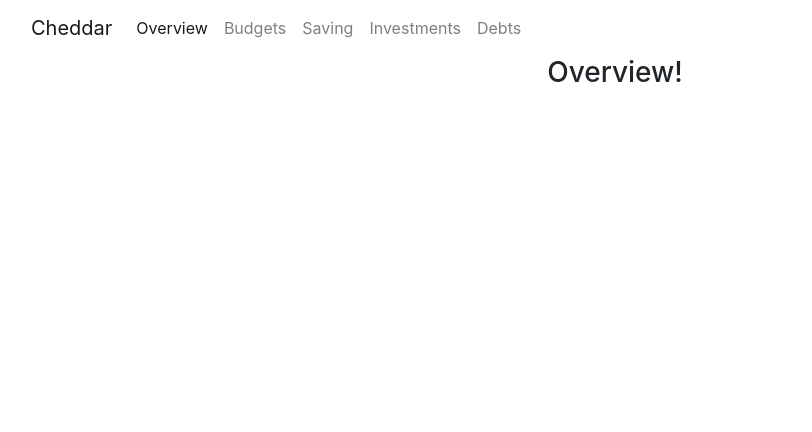
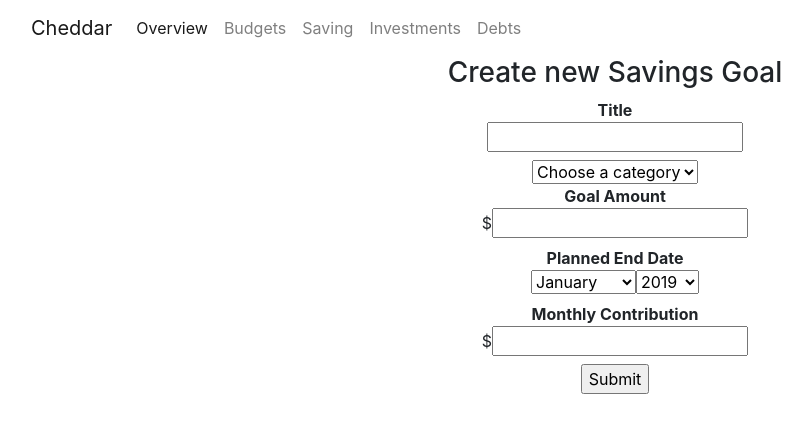
Before and after one commit to jmkoontz/cheddar, a React (Create React App) app in the folder frontend/: page /createsavings in a window 1280 px wide. Before the commit this address led to /. Shown: the top 432 px of the page, without its empty margins (25-837 px from the left). Built offline with nearby package versions, Linux system fonts and the light colour scheme.

Commit message:
Added basic frontend for adding new savings goal

```diff
--- a/frontend/src/components/App.js
+++ b/frontend/src/components/App.js
@@ -3,6 +3,7 @@ import { Route, Switch, Redirect } from "react-router-dom";
 import Header from './header/Header';
 import Overview from './Overview/Overview';
 import Budgets from './Budgets/Budgets';
+import CreateSavings from './Saving/CreateSavings'
 import Saving from './Saving/Saving';
 import Investments from './Investments/Investments';
 import Debts from './Debts/Debts';
@@ -15,6 +16,7 @@ function App() {
       <Switch>
         <Route exact path="/" render={() => <Overview />} />
         <Route path="/budgets" render={() => <Budgets />} />
+        <Route path="/createsavings" render={() => <CreateSavings />} />
         <Route path="/saving" render={() => <Saving />} />
         <Route path="/investments" render={() => <Investments />} />
         <Route path="/debts" render={() => <Debts />} />
--- /dev/null
+++ b/frontend/src/components/Saving/CreateSavings.js
@@ -0,0 +1,84 @@
+import React from 'react';
+
+class CreateSavings extends React.Component {
+  constructor(props){
+    super(props);
+    this.state = {title: '', category: 'Choose a category', goalAmount: '', goalDate: {month: '', year: (new Date()).getFullYear()}, monthlyCont: ''};
+
+    this.handleChange = this.handleChange.bind(this);
+    this.handleSubmit = this.handleSubmit.bind(this);
+  }
+
+  handleChange(event){
+    const target = event.target;
+    const value = target.value;
+    const name = target.name;
+
+    this.setState({[name]: value});
+  }
+
+  handleSubmit(event){
+    alert('A new goal \'' + this.state.title + '\' of $' + this.state.goalAmount + ' was submitted in ' + this.state.category + '\nYou plan to save $' + this.state.monthlyCont + ' a month until ' + this.state.month + ' ' + this.state.year);
+    event.preventDefault();
+  }
+
+  render () {
+    const years = Array.from(new Array(20),(val, index) => index + this.state.goalDate.year);
+    return (
+      <div className="BigDivArea">
+        <h3>Create new Savings Goal</h3>
+        <form onSubmit={this.handleSubmit}>
+        <label>
+          <b>Title</b><br/>
+          <input name="title" type="text" value={this.state.title} onChange={this.handleChange} />
+        </label><br/>
+        <select name="category" value={this.state.category} onChange={this.handleChange}>
+          <option value="Choose a category">Choose a category</option>
+          <option value="grapefruit">Grapefruit</option>
+          <option value="lime">Lime</option>
+          <option value="coconut">Coconut</option>
+          <option value="mango">Mango</option>
+        </select>
+        <br/>
+          <label>
+            <b>Goal Amount</b><br/>$
+            <input name="goalAmount" type="number" value={this.state.goalAmount} onChange={this.handleChange} />
+          </label>
+        <br/>
+        <label>
+        <b>Planned End Date</b><br/>
+        <select name="month" value={this.state.month} onChange={this.handleChange}>
+          <option value="january">January</option>
+          <option value="february">February</option>
+          <option value="march">March</option>
+          <option value="april">April</option>
+          <option value="may">May</option>
+          <option value="june">June</option>
+          <option value="july">July</option>
+          <option value="august">August</option>
+          <option value="september">September</option>
+          <option value="october">October</option>
+          <option value="november">November</option>
+          <option value="december">December</option>
+        </select>
+        <select name="year" value={this.state.year} onChange={this.handleChange}>
+        {
+          years.map((year, index) => {
+            return <option key={`year${index}`} value={year}>{year}</option>
+          })
+        }
+        </select>
+        </label>
+        <br/>
+        <label>
+          <b>Monthly Contribution</b><br/>$
+          <input name="monthlyCont" type="number" value={this.state.monthlyCont} onChange={this.handleChange} />
+        </label>
+        <br/><input type="submit" value="Submit" />
+        </form>
+      </div>
+    );
+  }
+}
+
+export default CreateSavings;
--- a/frontend/src/components/Saving/Saving.js
+++ b/frontend/src/components/Saving/Saving.js
@@ -1,10 +1,111 @@
 import React from 'react';
+import { Component } from 'react';
+import { withRouter } from "react-router-dom";
+import History from "../../history";
+import Modal from 'react-bootstrap/Modal'
 
 class Saving extends React.Component {
+  constructor(props){
+    super(props);
+    this.state = {show: false, setShow: false, title: '', category: 'Choose a category', goalAmount: '', goalDate: {month: '', year: (new Date()).getFullYear()}, monthlyCont: ''}
+
+    this.handleChange = this.handleChange.bind(this);
+    this.handleSubmit = this.handleSubmit.bind(this);
+  }
+  handleClick = () => {
+    this.setState({show: true})
+    //History.push("/createsavings");
+  }
+  handleClose = () =>{
+    this.setState({show: false})
+  }
+
+  handleChange(event){
+    const target = event.target;
+    const value = target.value;
+    const name = target.name;
+
+    this.setState({[name]: value});
+  }
+
+  handleSubmit(event){
+    alert('A new goal \'' + this.state.title + '\' of $' + this.state.goalAmount + ' was submitted in ' + this.state.category + '\nYou plan to save $' + this.state.monthlyCont + ' a month until ' + this.state.month + ' ' + this.state.year);
+    event.preventDefault();
+    this.setState({show: false})
+  }
+
   render () {
+    const years = Array.from(new Array(20),(val, index) => index + this.state.goalDate.year);
     return (
       <div className="BigDivArea">
         <h3>Saving!</h3>
+         <span className="input-group-btn">
+              <button onClick={this.handleClick} type="button">+</button>
+        </span>
+
+        <Modal show={this.state.show} onHide={this.handleClose} size="lg" aria-labelledby="contained-modal-title-vcenter" centered>
+          <Modal.Header closeButton>
+            <Modal.Title>Create new Savings Goal</Modal.Title>
+          </Modal.Header>
+          <Modal.Body>
+              <form onSubmit={this.handleSubmit}>
+              <label>
+                <b>Title</b><br/>
+                <input name="title" type="text" value={this.state.title} onChange={this.handleChange} />
+              </label><br/>
+              <select name="category" value={this.state.category} onChange={this.handleChange}>
+                <option value="Choose a category">Choose a category</option>
+                <option value="grapefruit">Grapefruit</option>
+                <option value="lime">Lime</option>
+                <option value="coconut">Coconut</option>
+                <option value="mango">Mango</option>
+              </select>
+              <br/>
+                <label>
+                  <b>Goal Amount</b><br/>$
+                  <input name="goalAmount" type="number" value={this.state.goalAmount} onChange={this.handleChange} />
+                </label>
+              <br/>
+              <label>
+              <b>Planned End Date</b><br/>
+              <select name="month" value={this.state.month} onChange={this.handleChange}>
+                <option value="january">January</option>
+                <option value="february">February</option>
+                <option value="march">March</option>
+                <option value="april">April</option>
+                <option value="may">May</option>
+                <option value="june">June</option>
+                <option value="july">July</option>
+                <option value="august">August</option>
+                <option value="september">September</option>
+                <option value="october">October</option>
+                <option value="november">November</option>
+                <option value="december">December</option>
+              </select>
+              <select name="year" value={this.state.year} onChange={this.handleChange}>
+              {
+                years.map((year, index) => {
+                  return <option key={`year${index}`} value={year}>{year}</option>
+                })
+              }
+              </select>
+              </label>
+              <br/>
+              <label>
+                <b>Monthly Contribution</b><br/>$
+                <input name="monthlyCont" type="number" value={this.state.monthlyCont} onChange={this.handleChange} />
+              </label>
+              </form>
+          </Modal.Body>
+          <Modal.Footer>
+            <button variant="secondary" onClick={this.handleClose}>
+              Close
+            </button>
+            <button variant="primary" onClick={this.handleSubmit}>
+              Save Changes
+            </button>
+          </Modal.Footer>
+        </Modal>
       </div>
     );
   }
```
